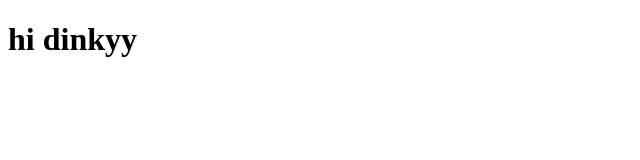
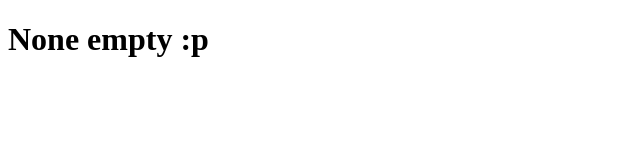
Before and after one commit to mh22019/CourseraTest, a plain HTML site: page site/index.html in a window 1280 px wide. Shown: the whole page, without its empty margins (0-640 px from the left). Drawn offline with Linux system fonts and the light colour scheme.

Commit message:
wiped words

```diff
--- a/site/index.html
+++ b/site/index.html
@@ -4,6 +4,6 @@
 	<title>Coursera Test</title>
 </head>
 <body>
-<h1>hi dinkyy</h1>
+<h1>None empty :p</h1>
 </body>
 </html>
```
